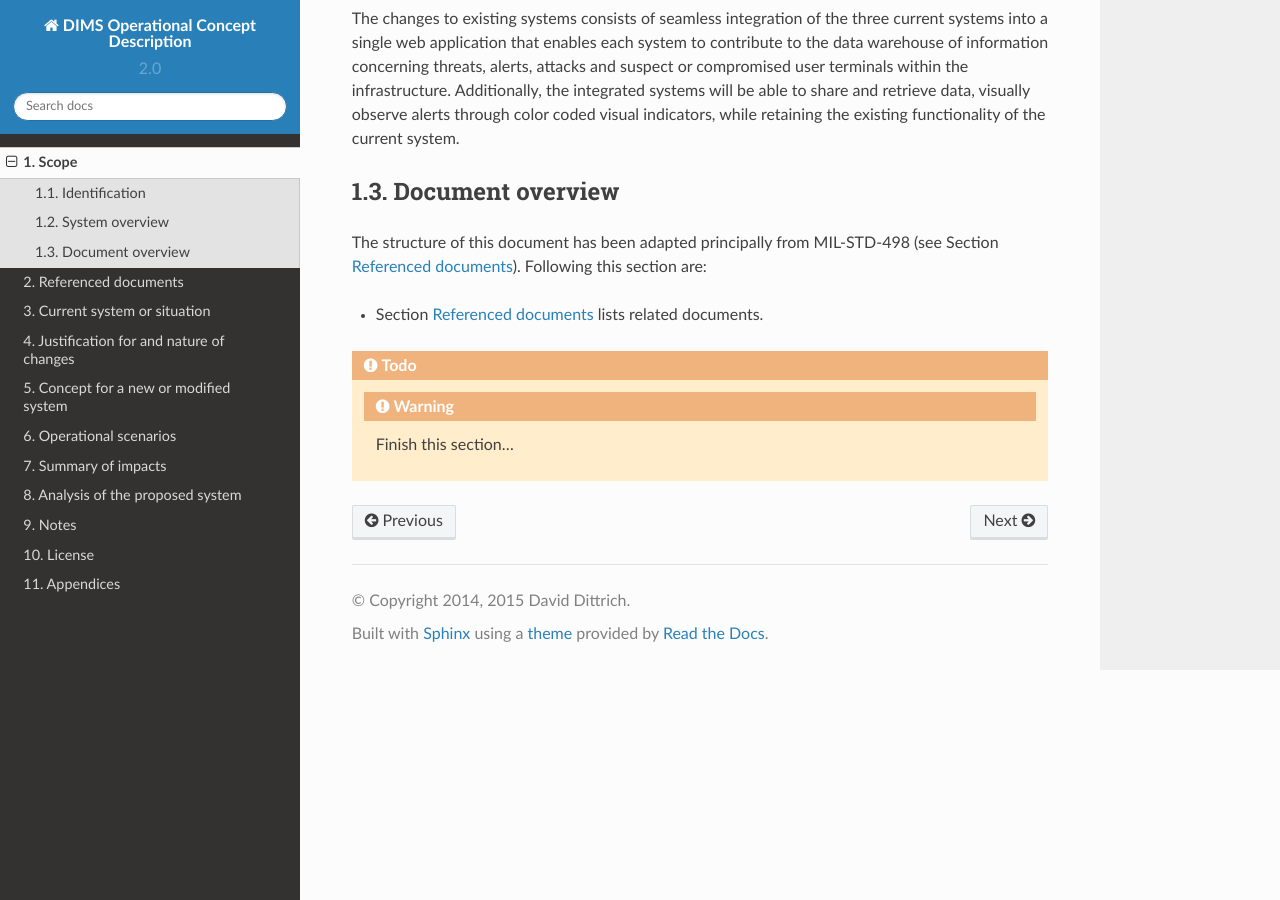
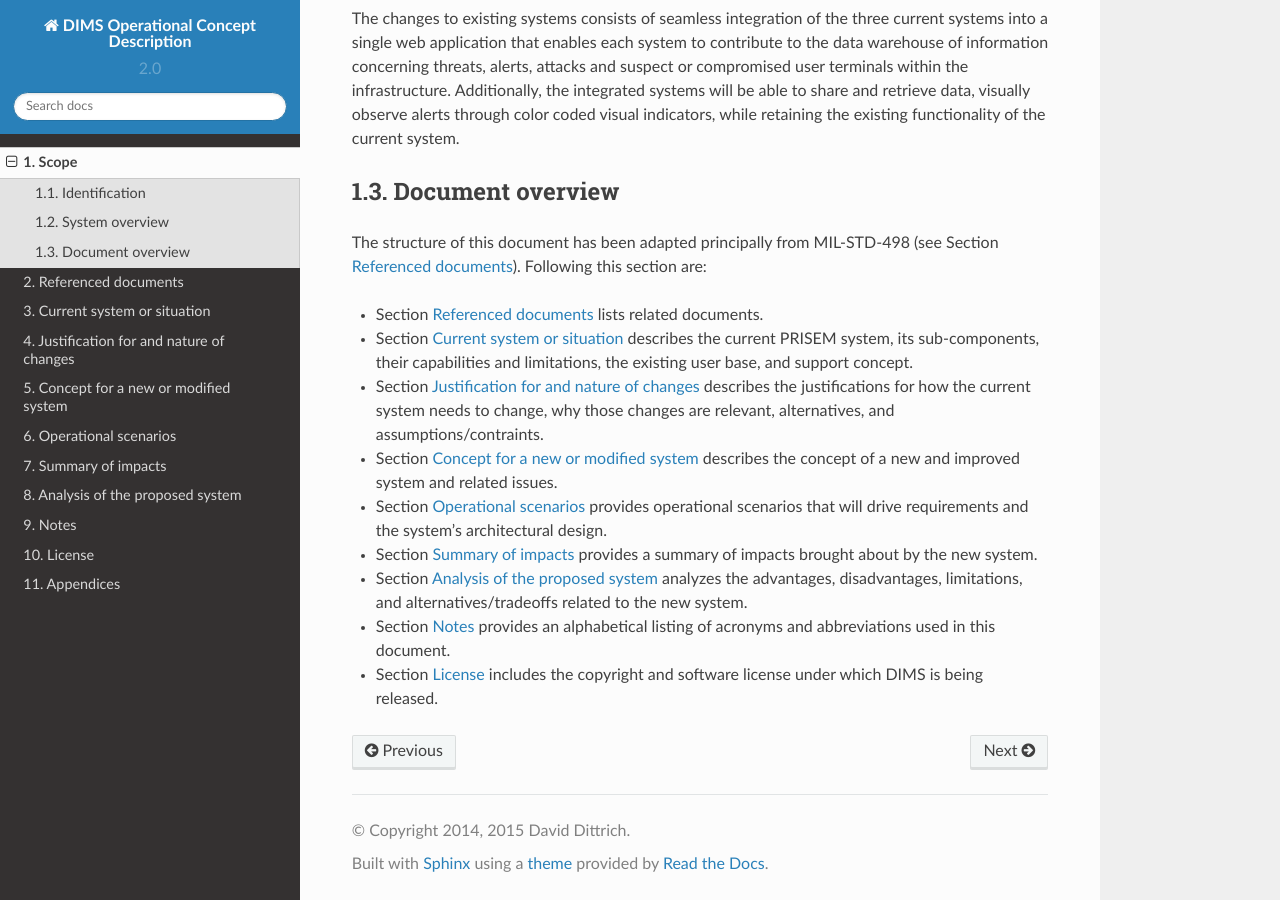
Before and after one commit to uw-dims/dims-ocd, a Sphinx documentation site: the page built from source/scope.rst, in a window 1280 px wide and 900 px high, scrolled down 913 px. Built offline with Sphinx 7.4.7 and the Read the Docs theme 2.0.0, drawn with Linux system fonts in a browser that asks for light colours.

Commit message:
Complete the section descriptions

```diff
--- a/source/scope.rst
+++ b/source/scope.rst
@@ -63,12 +63,30 @@ The structure of this document has been adapted principally from MIL-STD-498
 
 + Section :ref:`referenceddocs` lists related documents.
 
-.. todo::
++ Section :ref:`currentsystem` describes the current PRISEM system,
+  its sub-components, their capabilities and limitations, the
+  existing user base, and support concept.
 
-   .. warning::
++ Section :ref:`justifications` describes the justifications for
+  how the current system needs to change, why those changes are
+  relevant, alternatives, and assumptions/contraints.
 
-       Finish this section...
++ Section :ref:`newsystem` describes the concept of a new and
+  improved system and related issues.
 
-   ..
++ Section :ref:`operationalscenarios` provides operational
+  scenarios that will drive requirements and the system's
+  architectural design.
 
-..
++ Section :ref:`impacts` provides a summary of impacts
+  brought about by the new system.
+
++ Section :ref:`analysis` analyzes the advantages, disadvantages,
+  limitations, and alternatives/tradeoffs related to the new
+  system.
+
++ Section :ref:`notes` provides an alphabetical listing of acronyms and
+  abbreviations used in this document.
+
++ Section :ref:`license` includes the copyright and software license under
+  which DIMS is being released.
```
